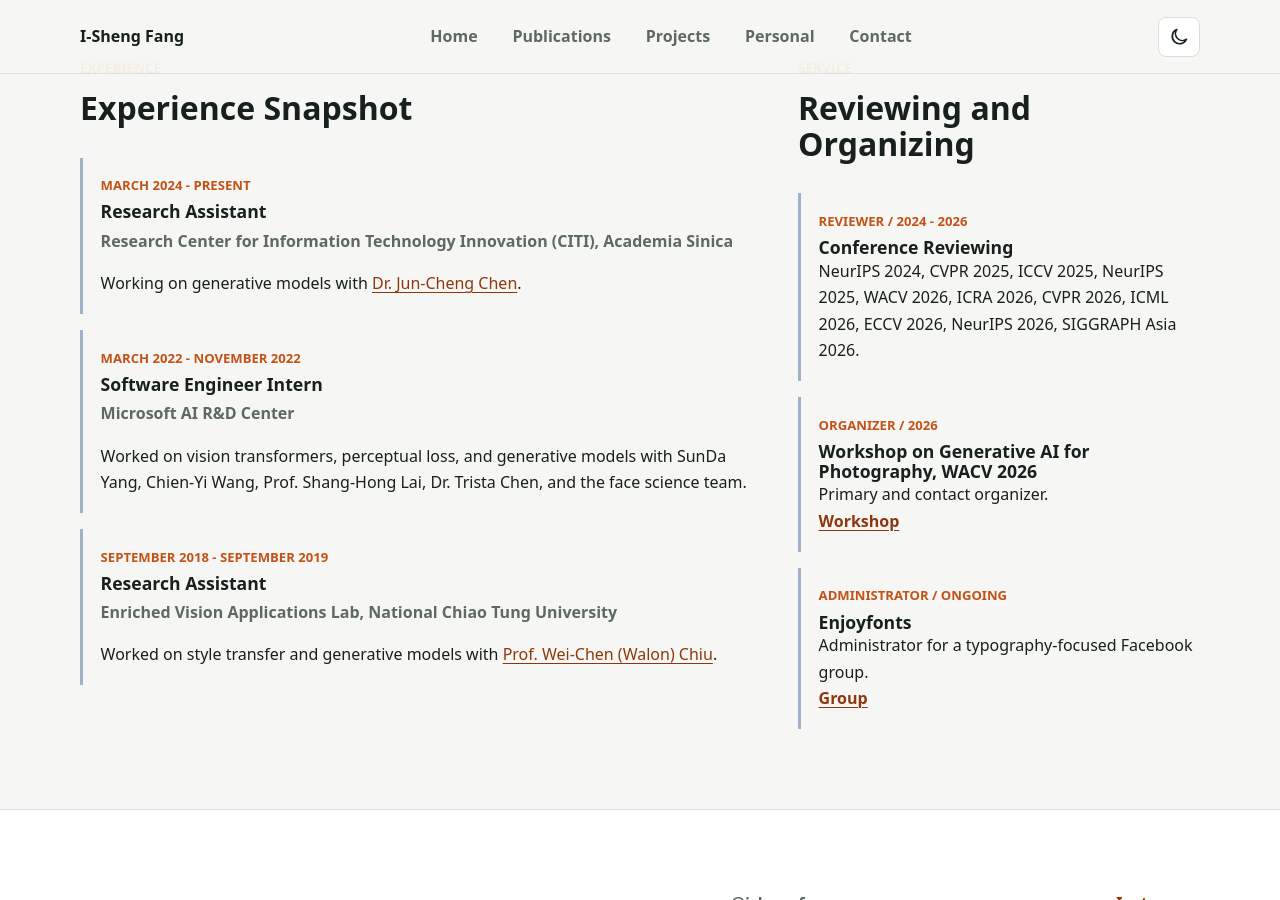
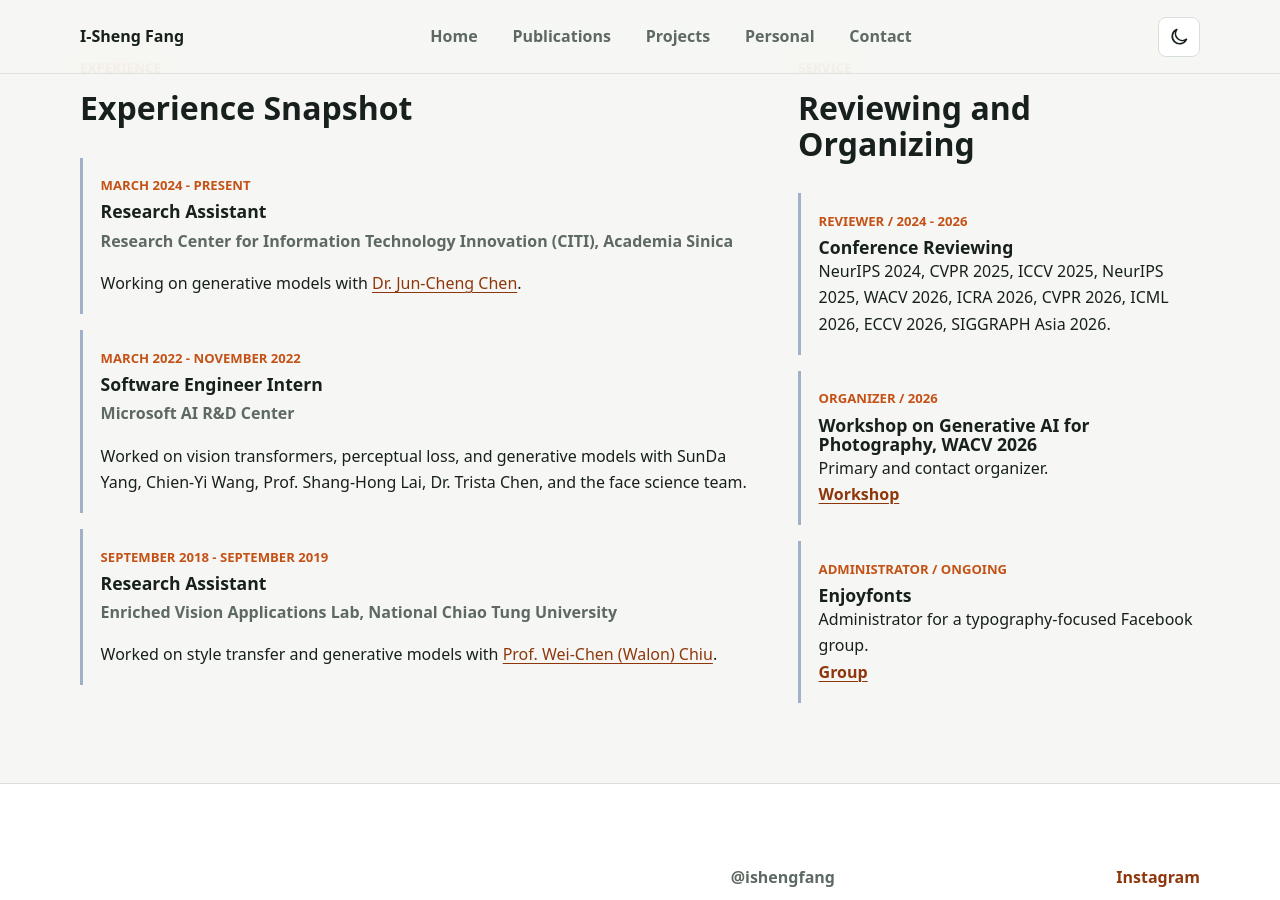
Before and after one commit to IShengFang/ishengfang.github.io, a Jekyll site: the page built from index.md, in a window 1280 px wide and 900 px high, scrolled down 6923 px. Built offline with Jekyll 4.4.1, drawn with Linux system fonts in a browser that asks for light colours; some web fonts are replaced.

Commit message:
Fix formatting in service.yml summary section

```diff
--- a/_data/service.yml
+++ b/_data/service.yml
@@ -1,7 +1,7 @@
 - type: "Reviewer"
   title: "Conference Reviewing"
   date: "2024 - 2026"
-  summary: "NeurIPS 2024, CVPR 2025, ICCV 2025, NeurIPS 2025, WACV 2026, ICRA 2026, CVPR 2026, ICML 2026, ECCV 2026, NeurIPS 2026, SIGGRAPH Asia 2026."
+  summary: "NeurIPS 2024, CVPR 2025, ICCV 2025, NeurIPS 2025, WACV 2026, ICRA 2026, CVPR 2026, ICML 2026, ECCV 2026, SIGGRAPH Asia 2026."
 
 - type: "Organizer"
   title: "Workshop on Generative AI for Photography, WACV 2026"
```
